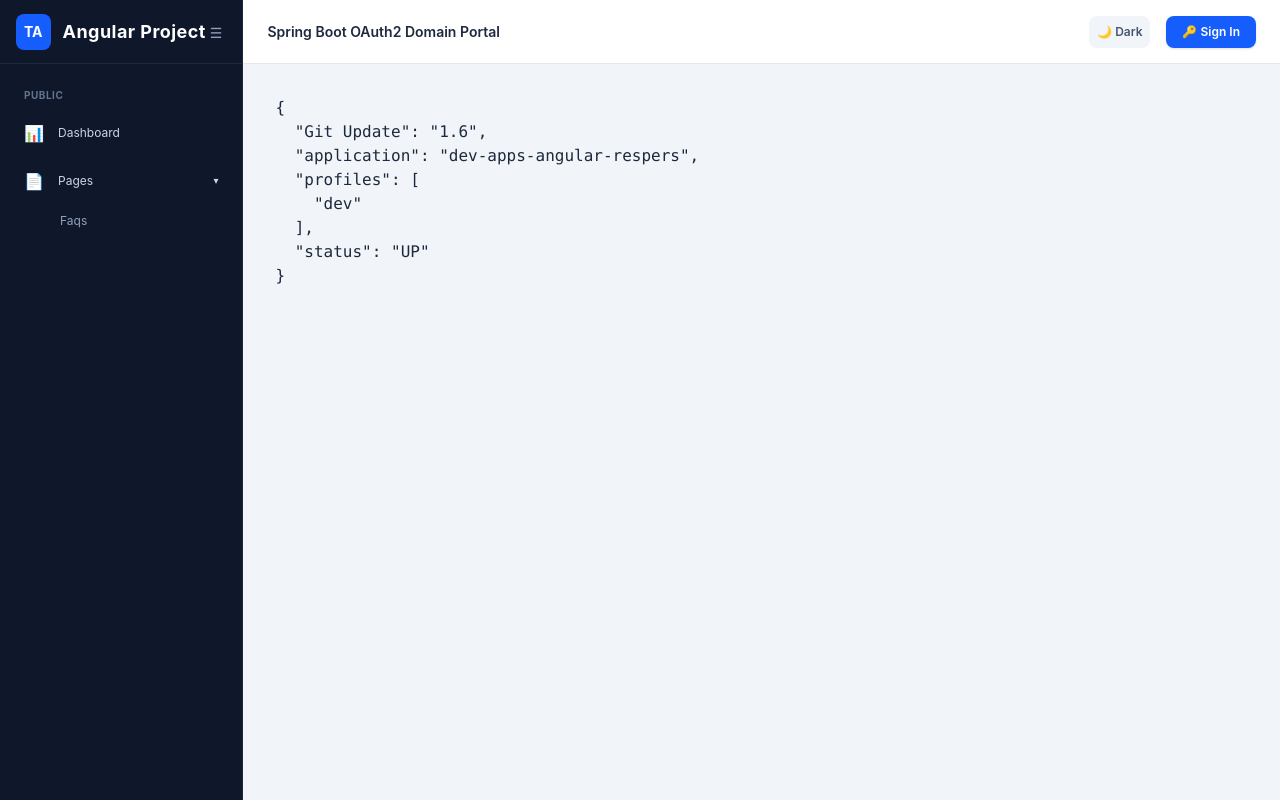
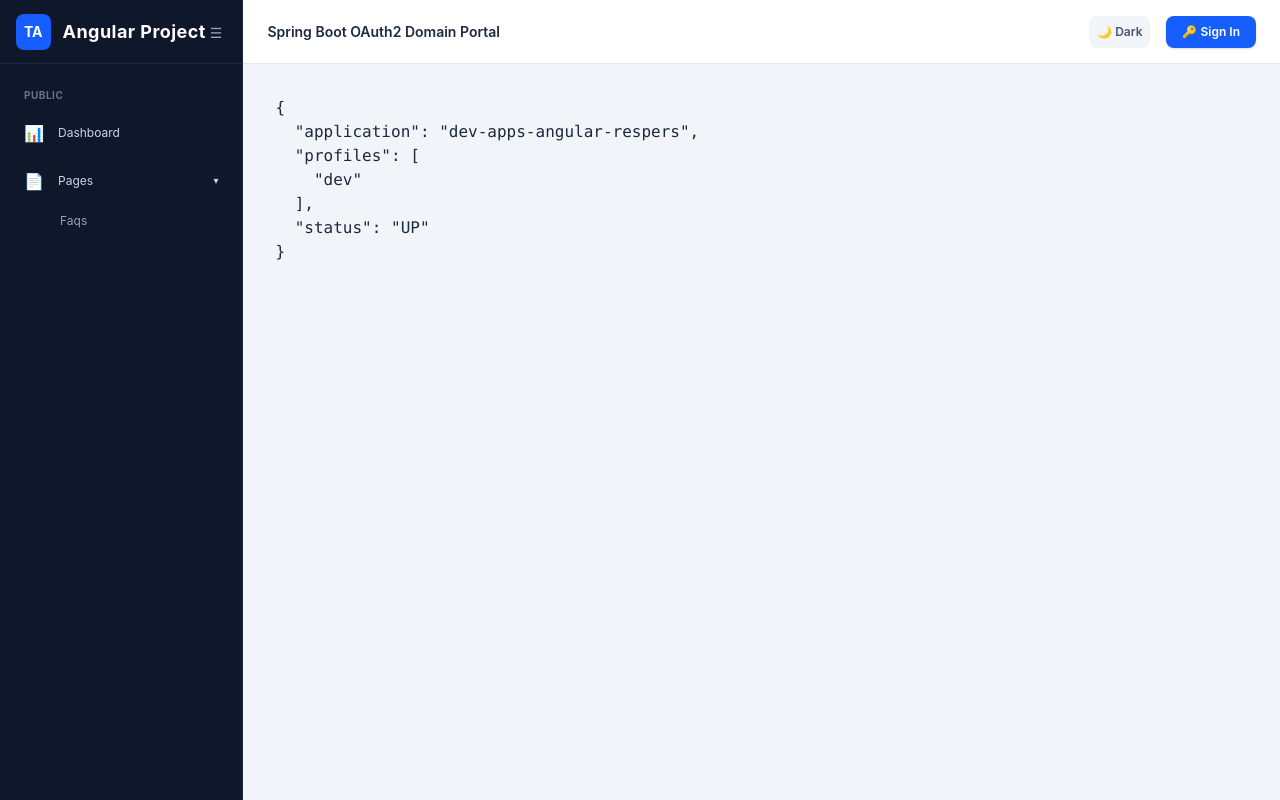
Before and after one commit to N4SoftSol/respers, an Angular app: page /public/info in a window 1280 px wide. Built offline with nearby package versions, Linux system fonts and the light colour scheme.

Commit message:
Completed github actions repository runner

```diff
--- a/src/api-info/dev/info.json
+++ b/src/api-info/dev/info.json
@@ -1,5 +1,5 @@
 {
-  "Git Update": "1.6",
+  "Git Update": "6.0",
   "application": "dev-apps-angular-respers",
   "profiles": ["dev"],
   "status": "UP"
--- a/src/api-info/prod/info.json
+++ b/src/api-info/prod/info.json
@@ -1,5 +1,5 @@
 {
-  "Git Update": "1.6",
+  "Git Update": "6.0",
   "application": "apps-angular-respers",
   "profiles": ["prd"],
   "status": "UP"
--- a/src/environments/environment.prod.ts
+++ b/src/environments/environment.prod.ts
@@ -3,7 +3,7 @@
   authBaseUrl: 'https://authjsb.restapi.n4softsol.com',
   apiBaseUrl: 'https://persjsb.restapi.n4softsol.com',
   appInfo: {
-    gitUpdate: '1.6',
+    'Git Update': '6.0',
     application: 'apps-angular-respers',
     profiles: ['prd'],
   },
--- a/src/environments/environment.ts
+++ b/src/environments/environment.ts
@@ -10,7 +10,7 @@
   // apiBaseUrl: 'https://persjsb.restapi.n4softsol.com', // Spring Boot API base URL
 
   appInfo: {
-    gitUpdate: '1.6',
+    'Git Update': '6.0',
     application: 'dev-apps-angular-respers',
     profiles: ['dev'], // Set to dev for the development environment
   },
```
